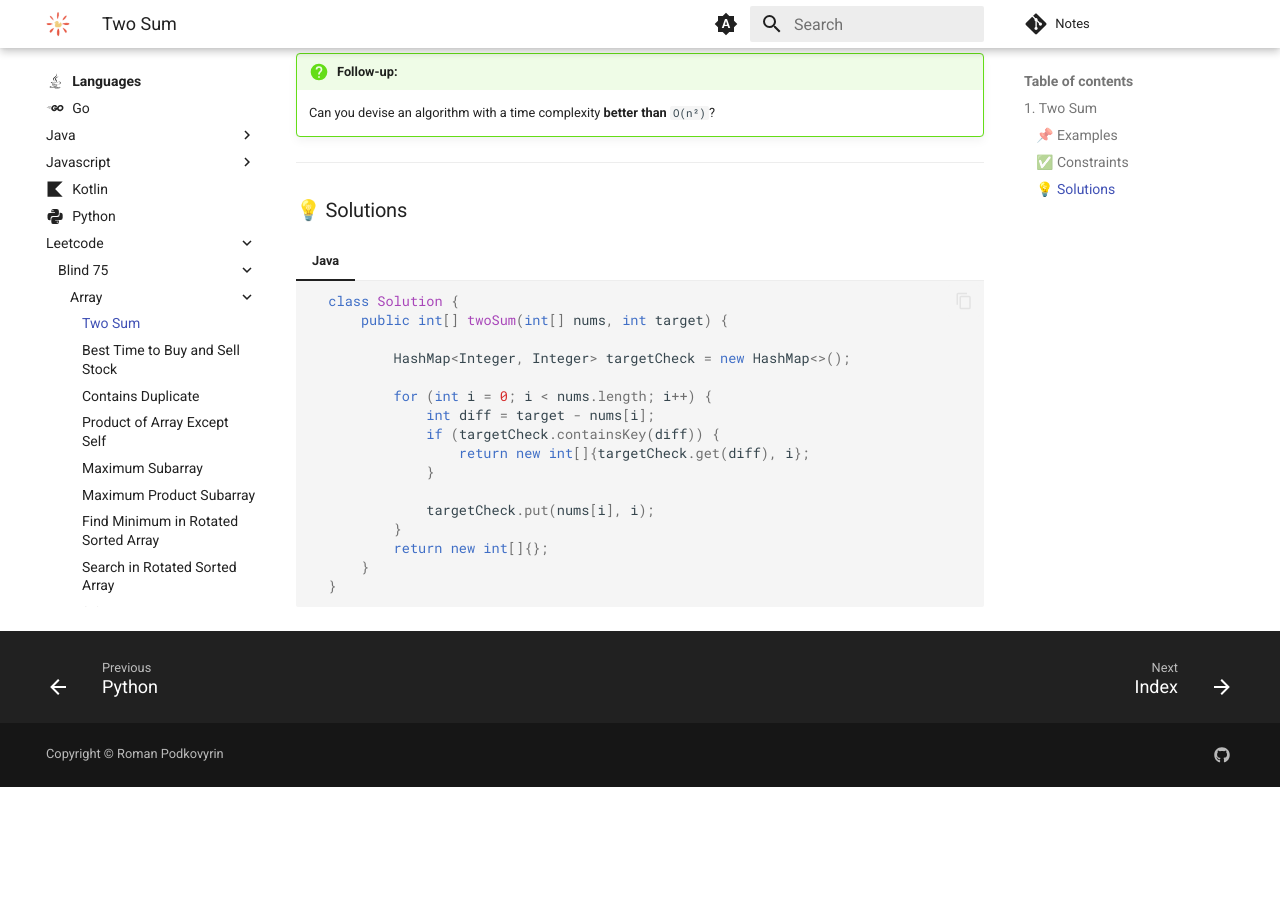
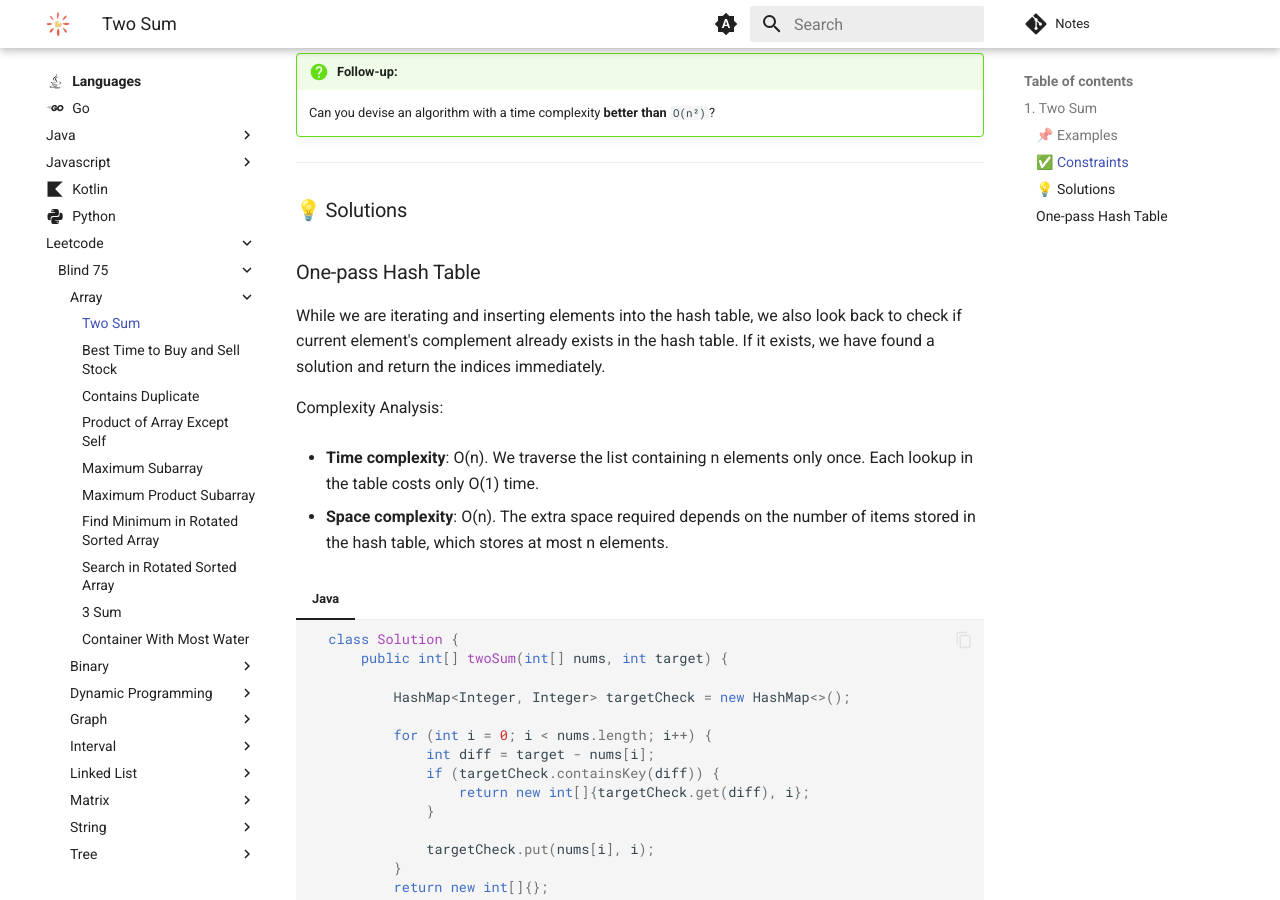
Before and after one commit to RomanPodkovyrin/Notes, an MkDocs documentation site: the page built from docs/languages/leetcode/blind75/array/two-sum.md, in a window 1280 px wide and 900 px high, scrolled down 1245 px. Built offline with MkDocs 1.6.1 and Material for MkDocs 9.7.7, drawn with Linux system fonts in a browser that asks for light colours; comment, search, counter and statistics services are not loaded; before the commit the page ends 2032 px from its top, so only the background shows below that.

Commit message:
feat: two-sum complexity

````diff
--- a/docs/languages/leetcode/blind75/array/two-sum.md
+++ b/docs/languages/leetcode/blind75/array/two-sum.md
@@ -39,6 +39,18 @@
 
 ### 💡 Solutions
 
+### One-pass Hash Table
+
+While we are iterating and inserting elements into the hash table, we also look back to check if current element's complement already exists in the hash table. If it exists, we have found a solution and return the indices immediately.
+
+Complexity Analysis:
+
+- **Time complexity**: O(n).
+We traverse the list containing n elements only once. Each lookup in the table costs only O(1) time.
+
+- **Space complexity**: O(n).
+The extra space required depends on the number of items stored in the hash table, which stores at most n elements.
+
 === "Java"
     ```java
       class Solution {
````
